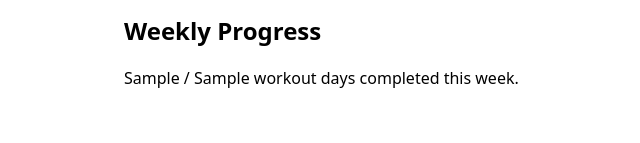
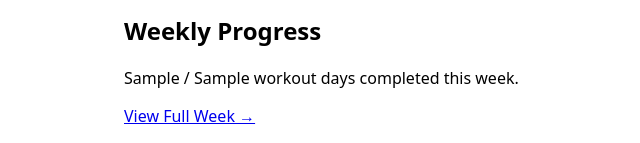
Before and after one commit to harmonyplusapps/harmony, a Django app: template templates/dashboard/index.html in a window 1280 px wide. Shown: the part 2321-2464 px from the top of the page, without its empty margins (82-722 px from the left). Before the commit the page ends 2409 px from the top, so only its background shows below. Run offline with Django 5.2, Linux system fonts and the light colour scheme; tables that the repository leaves empty hold one stand-in row (values such as "Sample post"); the template is opened without the code that fills it: values that come from a table or form of the project are taken from there, most other values are stand-ins (such as "Sample title", 1, 10 or a date in 2020); data that the repository does not hold is empty; parts of the project's set-up code (start-up, migrations or seed data) failed here and were passed over.

Commit message:
feat: add weekly plan link to dashboard

```diff
--- a/templates/dashboard/index.html
+++ b/templates/dashboard/index.html
@@ -21,5 +21,6 @@
 <section>
   <h2>Weekly Progress</h2>
   <p>{{ completed_days }} / {{ planned_days }} workout days completed this week.</p>
+  <a href="{% url 'weekly_plan' %}">View Full Week →</a>
 </section>
 {% endblock %}
```
